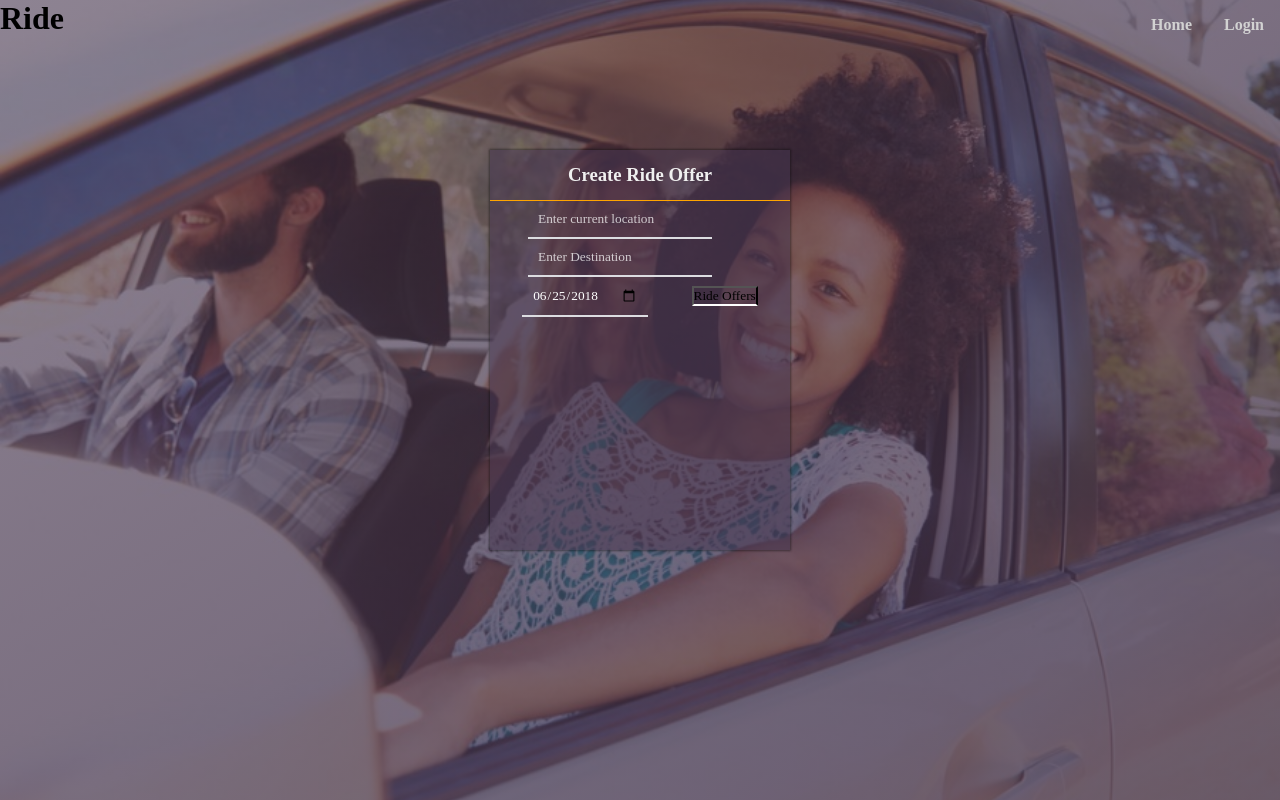
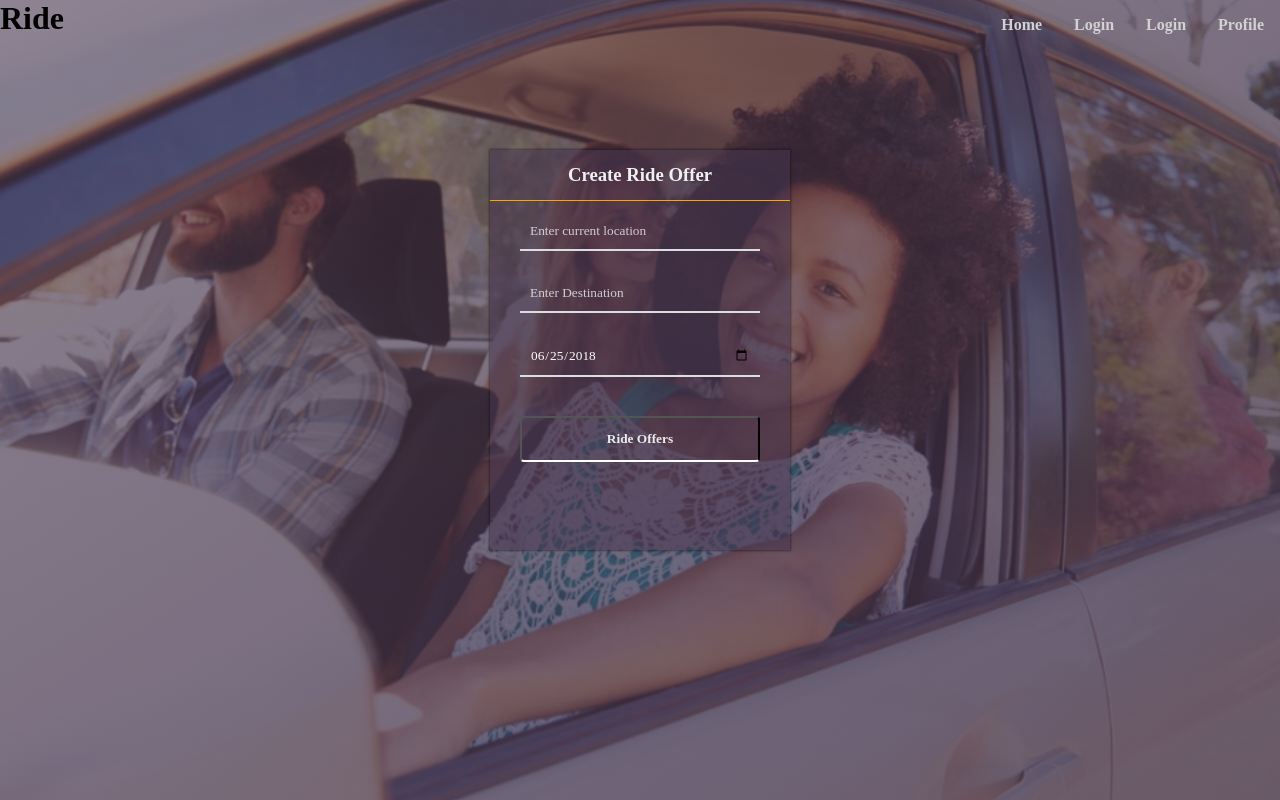
Before and after one commit to kleva-j/Ride-My-Way, a plain HTML site: page template/html/createoffer.html in a window 1280 px wide. Drawn offline with Linux system fonts and the light colour scheme.

Commit message:
feat: add styling to the createoffer page

```diff
--- a/template/html/createoffer.html
+++ b/template/html/createoffer.html
@@ -26,7 +26,13 @@
               <a href="index.html">Home</a>
             </div>
             <div class="join">
-              <a href="login.html">Login</a>
+              <a href="sign-in.html">Login</a>
+            </div>
+            <div class="join">
+              <a href="sign-up.html">Login</a>
+            </div>
+            <div class="join">
+              <a href="profile-page.html">Profile</a>
             </div>
           </div>
           <a href="#" class="burgar-nav">
--- a/template/stylesheet/style.css
+++ b/template/stylesheet/style.css
@@ -613,6 +613,33 @@ input[type="submit"]:hover{
 }
 
 
+
+/**************
+  CREATE OFFER
+***************/
+input[name="start"],
+input[name="stop"],
+input[id="date"],
+#ridebutton{
+  width: 80%;
+  margin: .9em auto;
+}
+
+#ridebutton{
+  margin-top: 2em;
+  padding: 1em 0;
+  border-radius: .3em;
+  color: rgba(255, 255, 255, 0.893);
+  font-weight: 600;
+  cursor: pointer
+}
+
+#ridebutton:hover{
+  color: #46344E;
+  background: white;
+}
+
+
 /****************************
           MEDIA QUERY
 *****************************/
```
